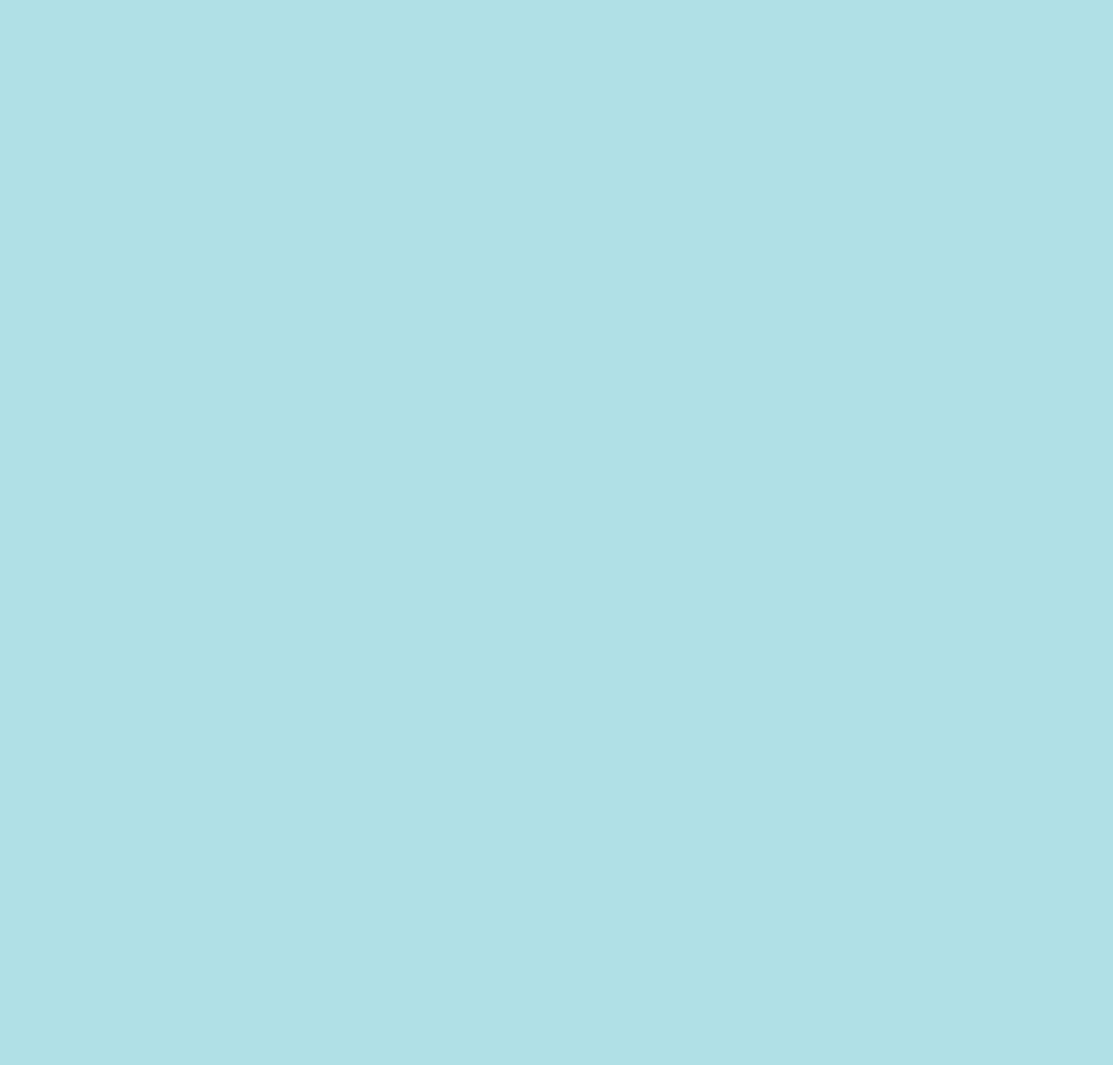
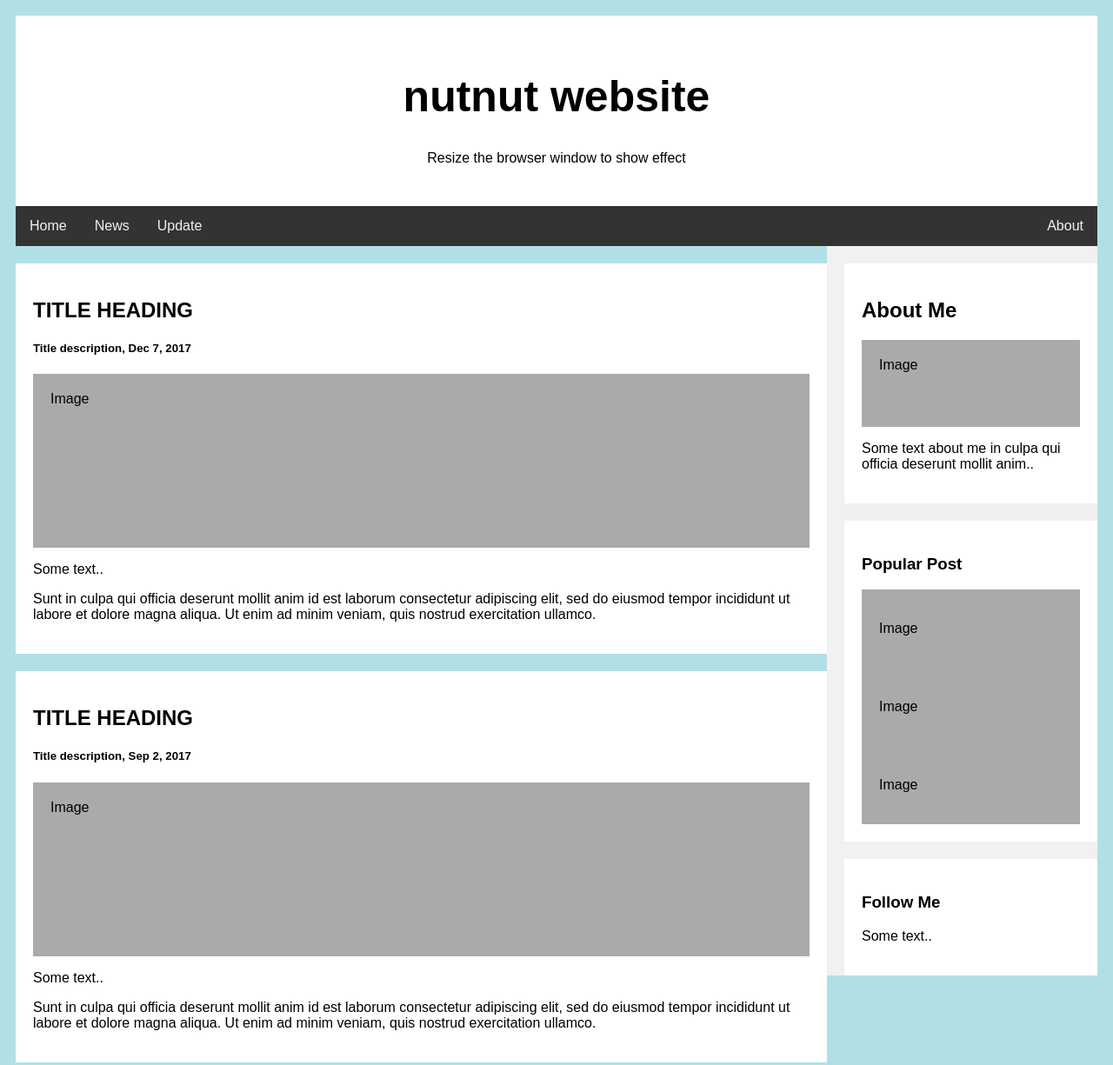
Before and after one commit to nutnut03/nut-github, a plain HTML site: page index.html in a window 1280 px wide. Shown: the top 1225 px of the page at 87% size. Before the commit the page ends 800 px from the top, so only its background shows below. Drawn offline with Linux system fonts and the light colour scheme.

Commit message:
full-wesbite-

```diff
--- a/index.html
+++ b/index.html
@@ -10,5 +10,57 @@
 </head>
 <body>
 
+  <div class="header">
+    <h1>nutnut website</h1>
+    <p>Resize the browser window to show effect</p>
+  </div>
+
+  <div class="topnav">
+    <a href="#">Home</a>
+    <a href="#">News</a>
+    <a href="#">Update</a>
+    <a href="#" style="float:right">About</a>
+  </div>
+
+  <div class="row">
+    <div class="leftcolumn">
+      <div class="card">
+        <h2>TITLE HEADING</h2>
+        <h5>Title description, Dec 7, 2017</h5>
+        <div class="fakeimg" style="height:200px;">Image</div>
+        <p>Some text..</p>
+        <p>Sunt in culpa qui officia deserunt mollit anim id est laborum consectetur adipiscing elit, sed do eiusmod tempor incididunt ut labore et dolore magna aliqua. Ut enim ad minim veniam, quis nostrud exercitation ullamco.</p>
+      </div>
+      <div class="card">
+        <h2>TITLE HEADING</h2>
+        <h5>Title description, Sep 2, 2017</h5>
+        <div class="fakeimg" style="height:200px;">Image</div>
+        <p>Some text..</p>
+        <p>Sunt in culpa qui officia deserunt mollit anim id est laborum consectetur adipiscing elit, sed do eiusmod tempor incididunt ut labore et dolore magna aliqua. Ut enim ad minim veniam, quis nostrud exercitation ullamco.</p>
+      </div>
+    </div>
+    <div class="rightcolumn">
+      <div class="card">
+        <h2>About Me</h2>
+        <div class="fakeimg" style="height:100px;">Image</div>
+        <p>Some text about me in culpa qui officia deserunt mollit anim..</p>
+      </div>
+      <div class="card">
+        <h3>Popular Post</h3>
+        <div class="fakeimg"><p>Image</p></div>
+        <div class="fakeimg"><p>Image</p></div>
+        <div class="fakeimg"><p>Image</p></div>
+      </div>
+      <div class="card">
+        <h3>Follow Me</h3>
+        <p>Some text..</p>
+      </div>
+    </div>
+  </div>
+
+  <div class="footer">
+    <h2>Footer</h2>
+  </div>
+
 </body>
 </html>
--- a/style.css
+++ b/style.css
@@ -1,3 +1,103 @@
-*{
-  background-color: powderblue;
+
+* {
+  box-sizing: border-box;
 }
+
+body {
+  font-family: Arial;
+  padding: 10px;
+  background: powderblue;
+}
+
+/* Header/Blog Title */
+.header {
+  padding: 30px;
+  text-align: center;
+  background: white;
+}
+
+.header h1 {
+  font-size: 50px;
+}
+
+/* Style the top navigation bar */
+.topnav {
+  overflow: hidden;
+  background-color: #333;
+}
+
+/* Style the topnav links */
+.topnav a {
+  float: left;
+  display: block;
+  color: #f2f2f2;
+  text-align: center;
+  padding: 14px 16px;
+  text-decoration: none;
+}
+
+/* Change color on hover */
+.topnav a:hover {
+  background-color: #ddd;
+  color: black;
+}
+
+/* Create two unequal columns that floats next to each other */
+/* Left column */
+.leftcolumn {
+  float: left;
+  width: 75%;
+}
+
+/* Right column */
+.rightcolumn {
+  float: left;
+  width: 25%;
+  background-color: #f1f1f1;
+  padding-left: 20px;
+}
+
+/* Fake image */
+.fakeimg {
+  background-color: #aaa;
+  width: 100%;
+  padding: 20px;
+}
+
+/* Add a card effect for articles */
+.card {
+  background-color: white;
+  padding: 20px;
+  margin-top: 20px;
+}
+
+/* Clear floats after the columns */
+.row::after {
+  content: "";
+  display: table;
+  clear: both;
+}
+
+/* Footer */
+.footer {
+  padding: 20px;
+  text-align: center;
+  background: #ddd;
+  margin-top: 20px;
+}
+
+/* Responsive layout - when the screen is less than 800px wide, make the two columns stack on top of each other instead of next to each other */
+@media screen and (max-width: 800px) {
+  .leftcolumn, .rightcolumn {
+    width: 100%;
+    padding: 0;
+  }
+}
+
+/* Responsive layout - when the screen is less than 400px wide, make the navigation links stack on top of each other instead of next to each other */
+@media screen and (max-width: 400px) {
+  .topnav a {
+    float: none;
+    width: 100%;
+  }
+}
```
